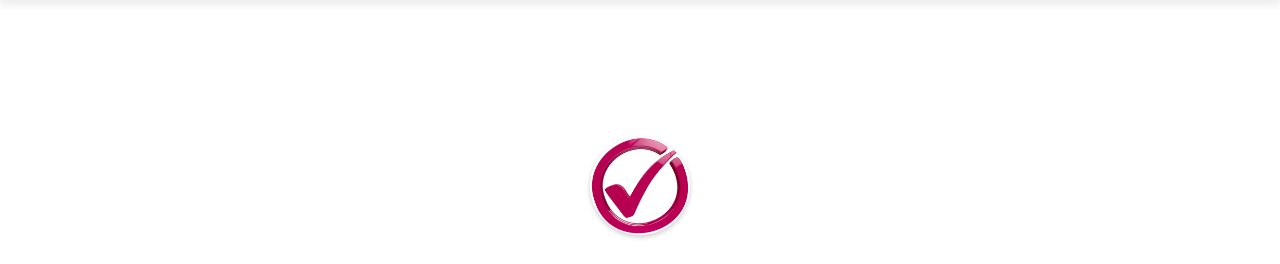
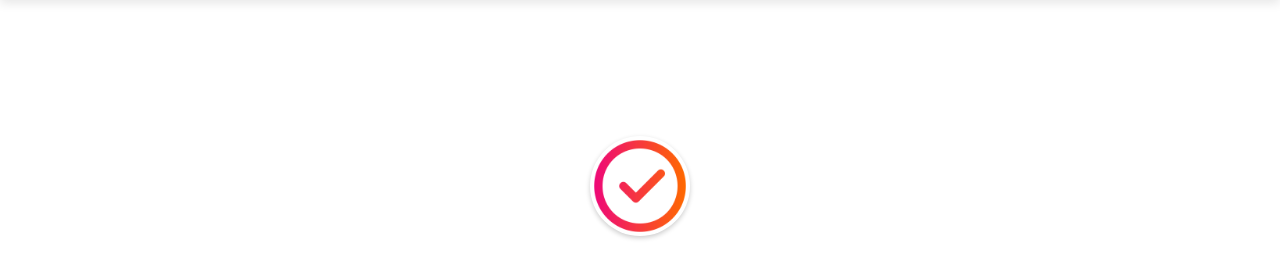
Before and after one commit to FestuMiles/beautyenhanced.io, a plain HTML site: page success.html in a window 1280 px wide. Shown: the part 78-342 px from the top of the page. Drawn offline with Linux system fonts and the light colour scheme.

Commit message:
Add files via upload

```diff
--- a/success.html
+++ b/success.html
@@ -25,7 +25,7 @@
     <div class="my-body">
         <div class="container">
             <div class="popup">
-                <img src="icon/pink-check-mark-icon-on-transparent-background-free-png.png">
+                <img src="icon/9247732.png">
                 <h2>Thank you!</h2>
                 <p>Your message has been submitted successfully. Thanks!</p>
                 <a href="index.html"><button type="button">OK</button></a>
```
Also changed, not shown: icon/9247732.png (added).
